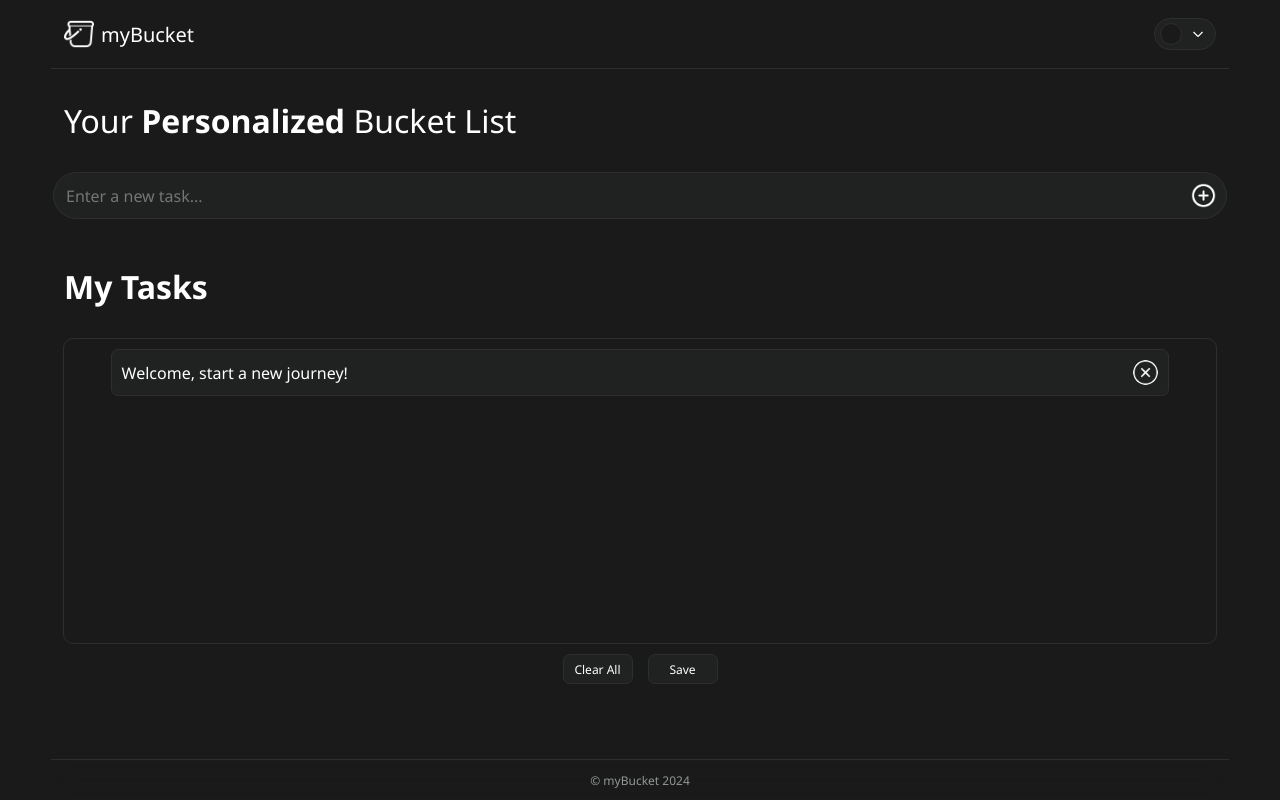
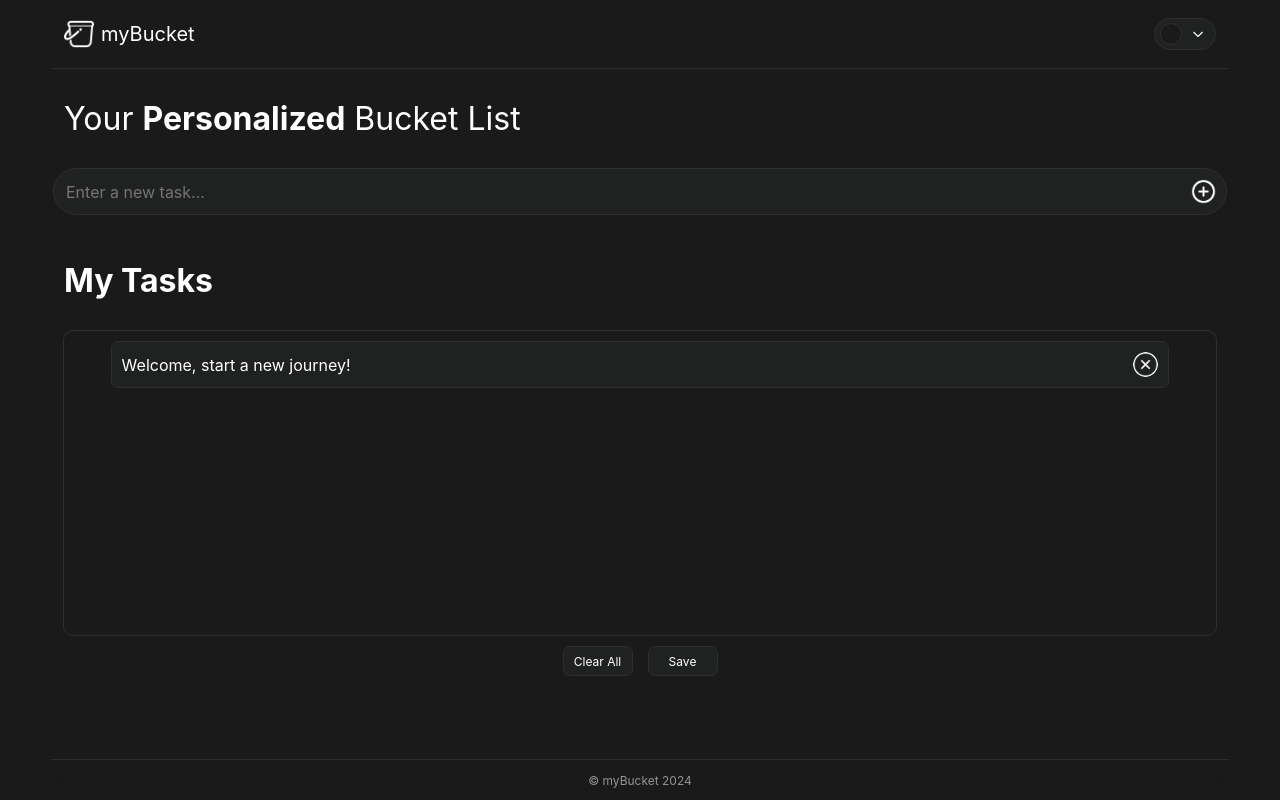
Before and after one commit to harshitkowsik/myBucket, a plain HTML site: page index.html in a window 1280 px wide. Drawn offline with Linux system fonts and the light colour scheme.

Commit message:
style.css

```diff
--- a/style.css
+++ b/style.css
@@ -8,7 +8,7 @@
 }
 
 * {
-    font-family: 'Segoe UI', Tahoma, Geneva, Verdana, sans-serif;
+    font-family: -apple-system, BlinkMacSystemFont, Segoe UI, Roboto, Oxygen, Ubuntu, Cantarell, Fira Sans, Droid Sans, Helvetica Neue, sans-serif;
     transition: all ease 0.3s;
 }
 
```
